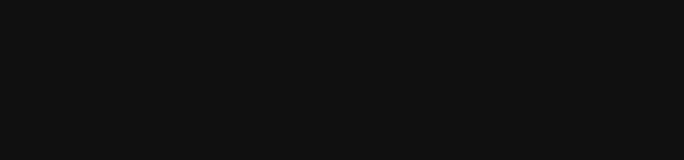
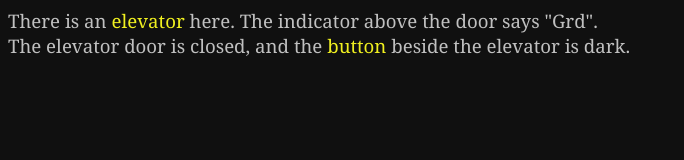
Before and after one commit to jaynabonne/responseif, a plain HTML site: page sample/elevator/index.html in a window 1280 px wide. Shown: the whole page, without its empty margins (0-684 px from the left). Drawn offline with nearby package versions, Linux system fonts and the light colour scheme; a web font is replaced by a local one.

Commit message:
Fixed boilerplate index.html files for samples.

```diff
--- a/sample/elevator/index.html
+++ b/sample/elevator/index.html
@@ -25,7 +25,7 @@
                 element: $('#output')
             };
             var engine = new RifEngine(params, function() {
-                engine.interact.sendCommand(["START"]);
+                engine.interact.sendCommand([{keyword:"START"}]);
             });
         }
     </script>
```
Also changed, not shown: sample/helloworld/index.html (+1 -1 lines), sample/thehaunting/index.html (+1 -1 lines), sample/tutorial/index.html (+1 -1 lines).
